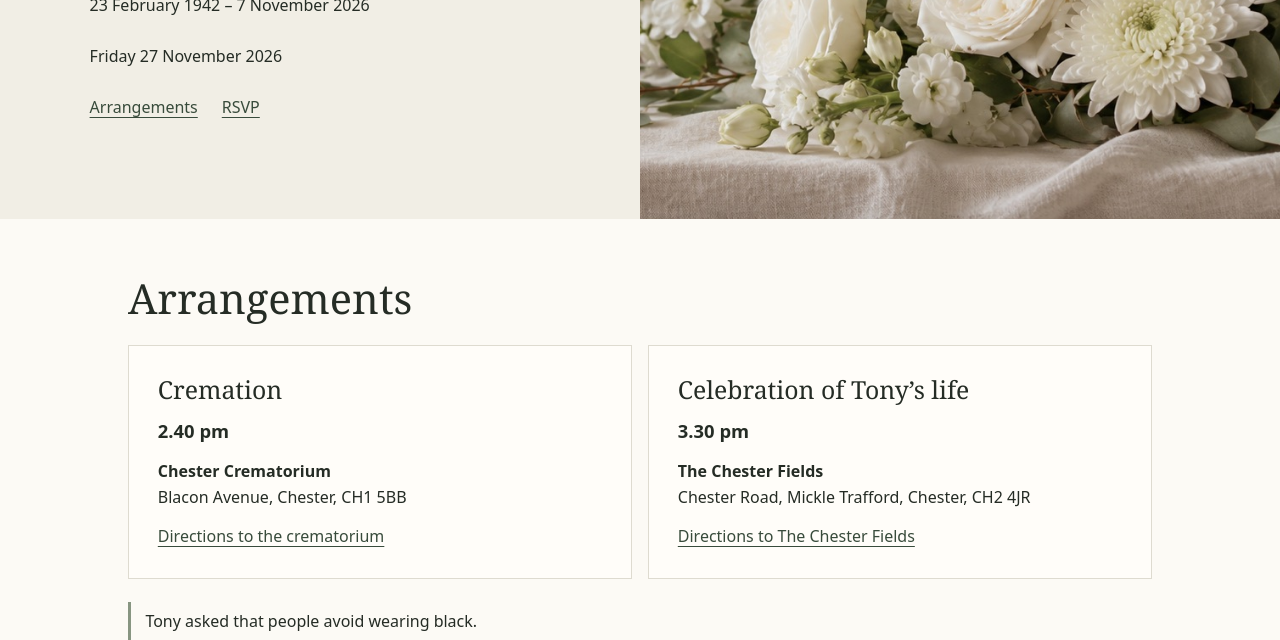
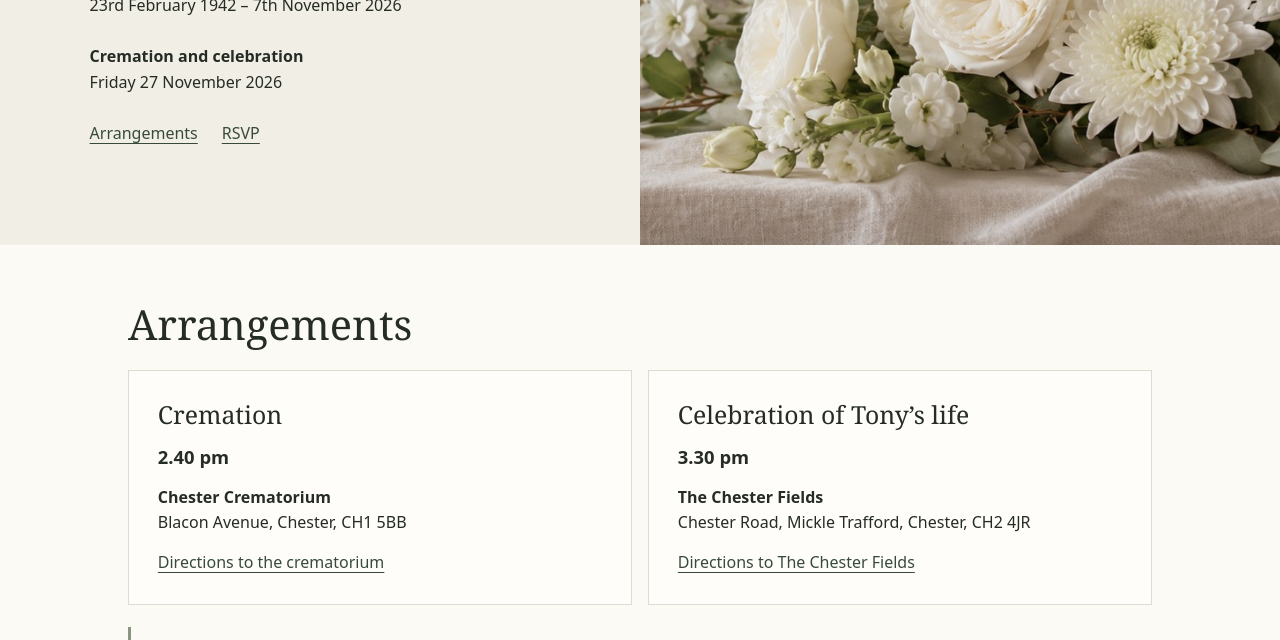
Before and after one commit to mrxutu/TonyEdwards, a plain HTML site: page site/index.html in a window 1280 px wide. Shown: the part 460-1100 px from the top of the page. Drawn offline with Linux system fonts and the light colour scheme.

Commit message:
Clarify memorial dates and event date

```diff
--- a/site/index.html
+++ b/site/index.html
@@ -14,8 +14,8 @@
     <div class="intro">
       <p class="eyebrow">In memory of</p>
       <h1>Anthony James Edwards <span>(Tony)</span></h1>
-      <p class="lifespan"><time datetime="1942-02-23">23 February 1942</time> – <time datetime="2026-11-07">7 November 2026</time></p>
-      <p class="date">Friday 27 November 2026</p>
+      <p class="lifespan"><time datetime="1942-02-23">23rd February 1942</time> – <time datetime="2026-11-07">7th November 2026</time></p>
+      <p class="date"><span class="date-label">Cremation and celebration</span><time datetime="2026-11-27">Friday 27 November 2026</time></p>
       <nav aria-label="Page sections"><a href="#arrangements">Arrangements</a><a href="#rsvp">RSVP</a></nav>
     </div>
     <div class="flowers" aria-hidden="true"></div>
--- a/site/style.css
+++ b/site/style.css
@@ -24,6 +24,8 @@ a:hover { text-decoration-thickness: .13em; }
 .eyebrow { color: var(--green); font-size: .78rem; letter-spacing: .19em; text-transform: uppercase; margin: 0 0 1rem; }
 .lifespan { margin: .8rem 0 0; }
 .date { margin: 1.6rem 0 1rem; }
+.date-label, .date time { display: block; }
+.date-label { font-weight: 650; }
 nav { display: flex; flex-wrap: wrap; gap: .4rem 1.5rem; }
 nav a { display: inline-flex; align-items: center; min-height: 44px; }
 .flowers { background: #e2dfd1 url(images/white-flowers.jpg) 75% center / cover no-repeat; min-height: 25rem; }
```
